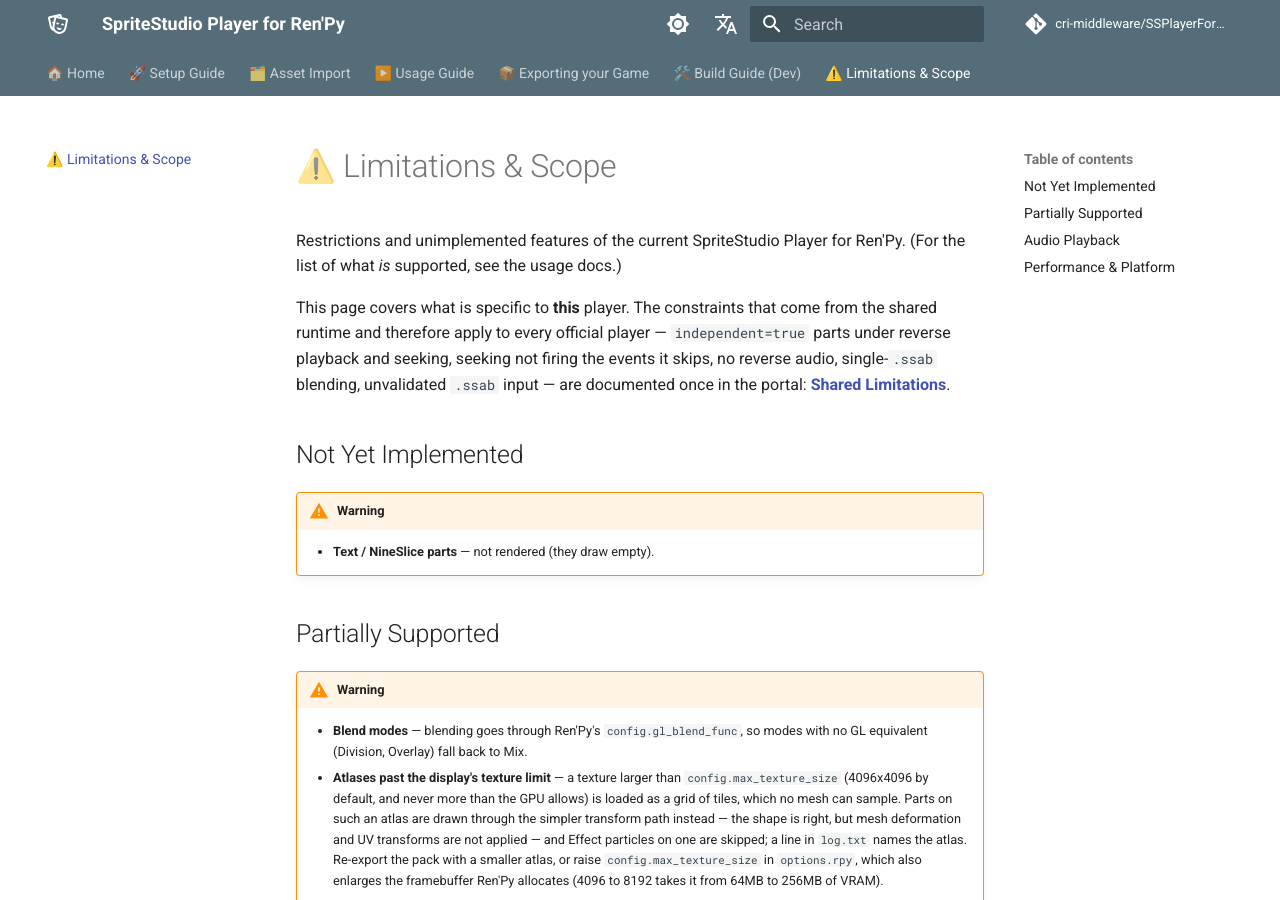
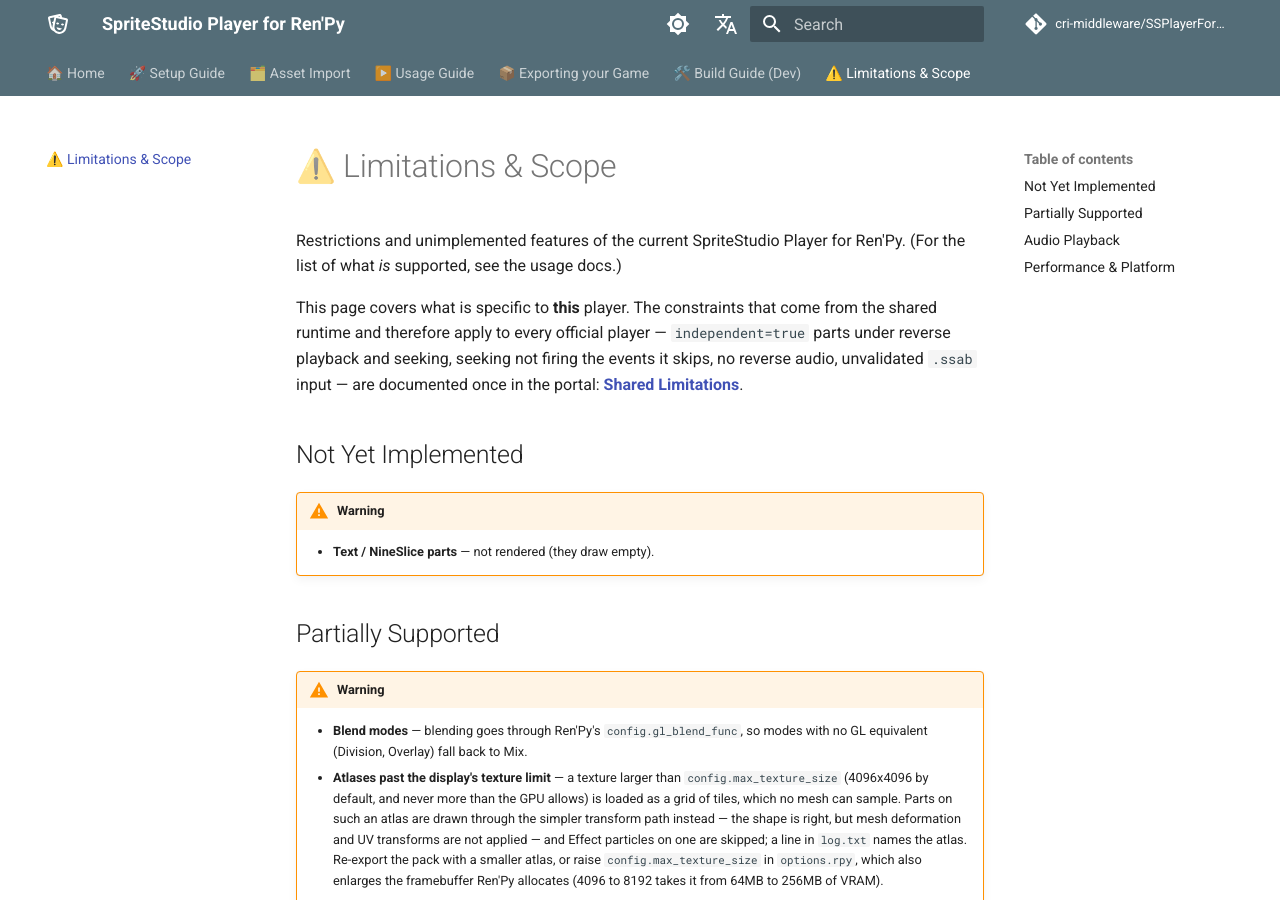
Before and after one commit to cri-middleware/SSPlayerForRenPy, an MkDocs documentation site: the page built from docs/en/limitations.md, in a window 1280 px wide and 900 px high. Built offline with MkDocs 1.6.1 and Material for MkDocs 9.7.7, drawn with Linux system fonts in a browser that asks for light colours; comment, search, counter and statistics services are not loaded.

Commit message:
docs: limitations no longer lists the blending constraint
The shared-constraint summary named single-.ssab blending, a constraint
on an API this Player does not expose yet; ROADMAP.md tracks blending
itself.

```diff
--- a/docs/en/limitations.md
+++ b/docs/en/limitations.md
@@ -2,7 +2,7 @@
 
 Restrictions and unimplemented features of the current SpriteStudio Player for Ren'Py. (For the list of what *is* supported, see the usage docs.)
 
-This page covers what is specific to **this** player. The constraints that come from the shared runtime and therefore apply to every official player — `independent=true` parts under reverse playback and seeking, seeking not firing the events it skips, no reverse audio, single-`.ssab` blending, unvalidated `.ssab` input — are documented once in the portal: **[Shared Limitations](https://cri-middleware.github.io/SpriteStudio-Docs/sdk/limitations/)**.
+This page covers what is specific to **this** player. The constraints that come from the shared runtime and therefore apply to every official player — `independent=true` parts under reverse playback and seeking, seeking not firing the events it skips, no reverse audio, unvalidated `.ssab` input — are documented once in the portal: **[Shared Limitations](https://cri-middleware.github.io/SpriteStudio-Docs/sdk/limitations/)**.
 
 ## Not Yet Implemented
 
```
Also changed, not shown: docs/ja/limitations.md (+1 -1 lines).
